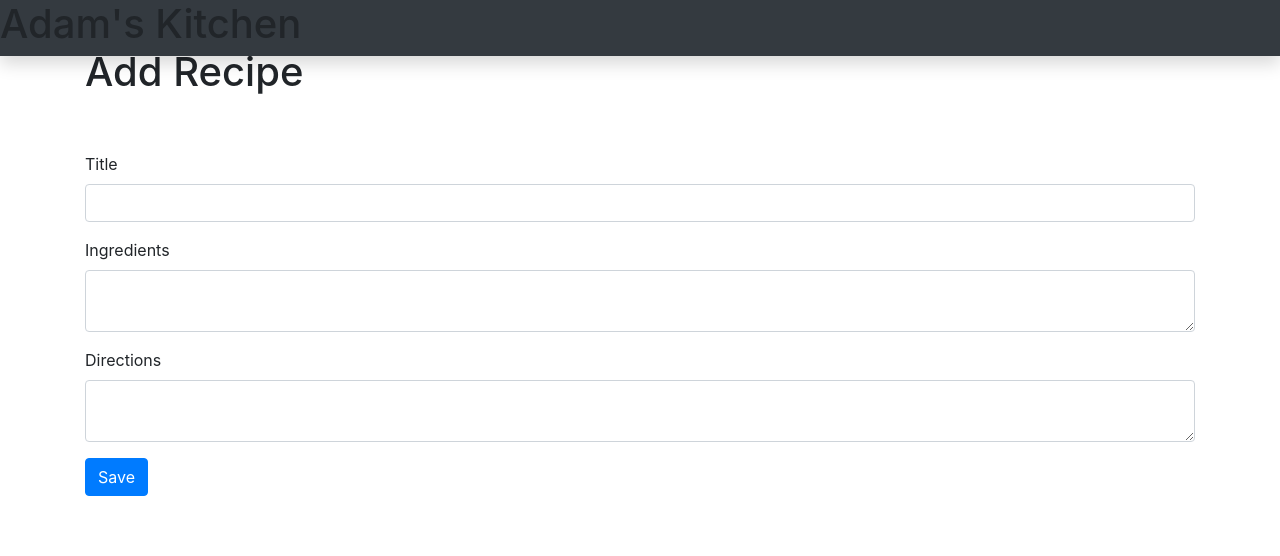
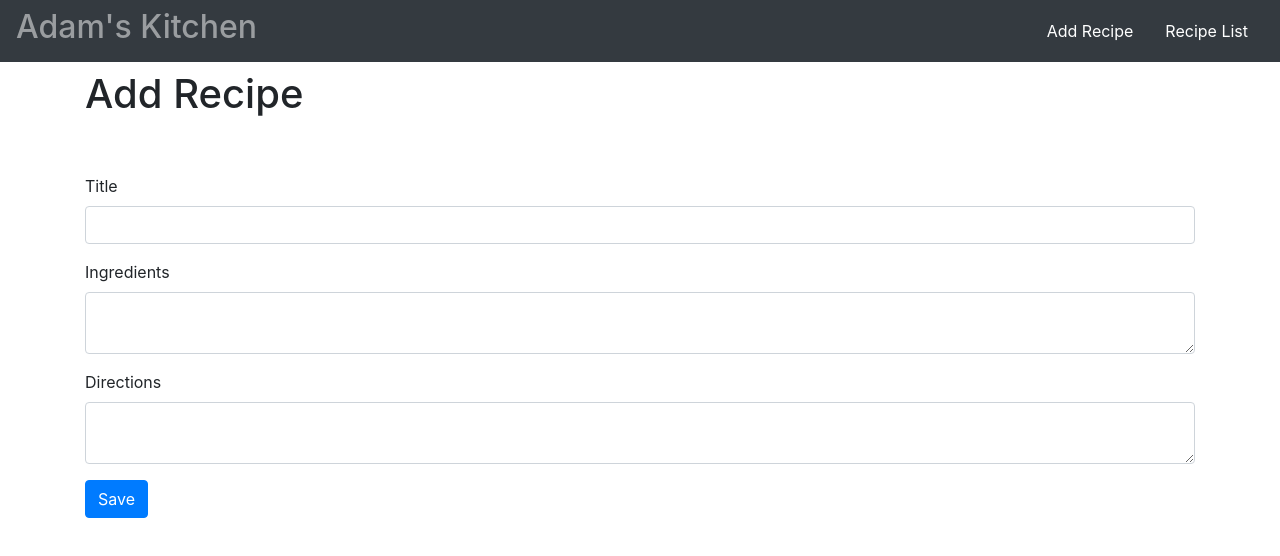
Before and after one commit to AGiesey/recipes, a React (Create React App) app: page / in a window 1280 px wide. Shown: the top 556 px of the page. Built offline with nearby package versions, Linux system fonts and the light colour scheme; no server answers.

Commit message:
style refactor

```diff
--- a/src/App.tsx
+++ b/src/App.tsx
@@ -1,38 +1,54 @@
-import React from 'react';
+import React, { useEffect, useState } from 'react';
 import { AddRecipe } from './components/AddRecipe';
 import { BrowserRouter as Router, Switch, Route, Link } from 'react-router-dom';
-import { MyRecipes } from './components/MyRecipes';
+import { RecipeList } from './components/RecipeList';
 import { Recipe } from './components/Recipe';
+import { auth } from './firebase';
+import { MainLayout } from './components/MainLayout';
 
 function App() {
+
+  const [loading, setLoading] = useState<boolean>(true);
+
+  useEffect(() => {
+    if(!auth.currentUser) {
+      auth.signInAnonymously()
+        .then(userCredential => {
+          setLoading(false);
+        })
+    }
+  }, [])
+
   return (
     <Router>
-      <nav className="navbar navbar-dark fixed-top bg-dark flex-md-nowrap p-0 shadow">
-        <h1>Adam's Kitchen</h1>
+      <nav className="navbar navbar-dark fixed-top bg-dark">
+        <h2 className="nav-brand text-white-50">Adam's Kitchen</h2>
+        <ul className="nav justify-content-end">
+          <li className="nav-item">
+            <Link to="/" className="nav-link text-white" aria-disabled={loading}>Add Recipe</Link>
+          </li>
+          <li className="nav-item">
+            <Link to="/recipes" className="nav-link text-white" aria-disabled={loading}>Recipe List</Link>
+          </li>
+        </ul>
       </nav>
       <div className="container-fluid">
         <div className="row">
-          <nav className="col-md-2 d-none d-md-block bg-light sidebar">
-            <div className="sidebar-sticky">
-              <ul className="nav flex-column">
-                <li className="nav-item">
-                  <Link to="/">Add Recipe</Link>
-                </li>
-                <li className="nav-item">
-                  <Link to="/recipes">My Recipes</Link>
-                </li>
-              </ul>
-            </div>
-          </nav>
           <Switch>
             <Route exact path="/">
-              <AddRecipe />
+              <MainLayout>
+                <AddRecipe />
+              </MainLayout>
             </Route>
             <Route path="/recipes">
-              <MyRecipes />
+              <MainLayout>
+                <RecipeList />
+              </MainLayout>
             </Route>
             <Route path="/recipes/:recipe-id"> {/* todo: add route params */}
-              <Recipe  />
+              <MainLayout>
+                <Recipe  />
+              </MainLayout>
             </Route>
           </Switch>
         </div>
--- /dev/null
+++ b/src/components/MainLayout.scss
@@ -0,0 +1,3 @@
+main {
+  margin-top: 70px;
+}
--- /dev/null
+++ b/src/components/MainLayout.tsx
@@ -0,0 +1,16 @@
+import React from 'react';
+import './MainLayout.scss';
+
+interface MainLayoutProps {
+  children: any;
+}
+
+export const MainLayout = (props: MainLayoutProps) => {
+  return (
+    <main className="container">
+      <div className="row">
+        {props.children}
+      </div>
+    </main>
+  )
+}
```
